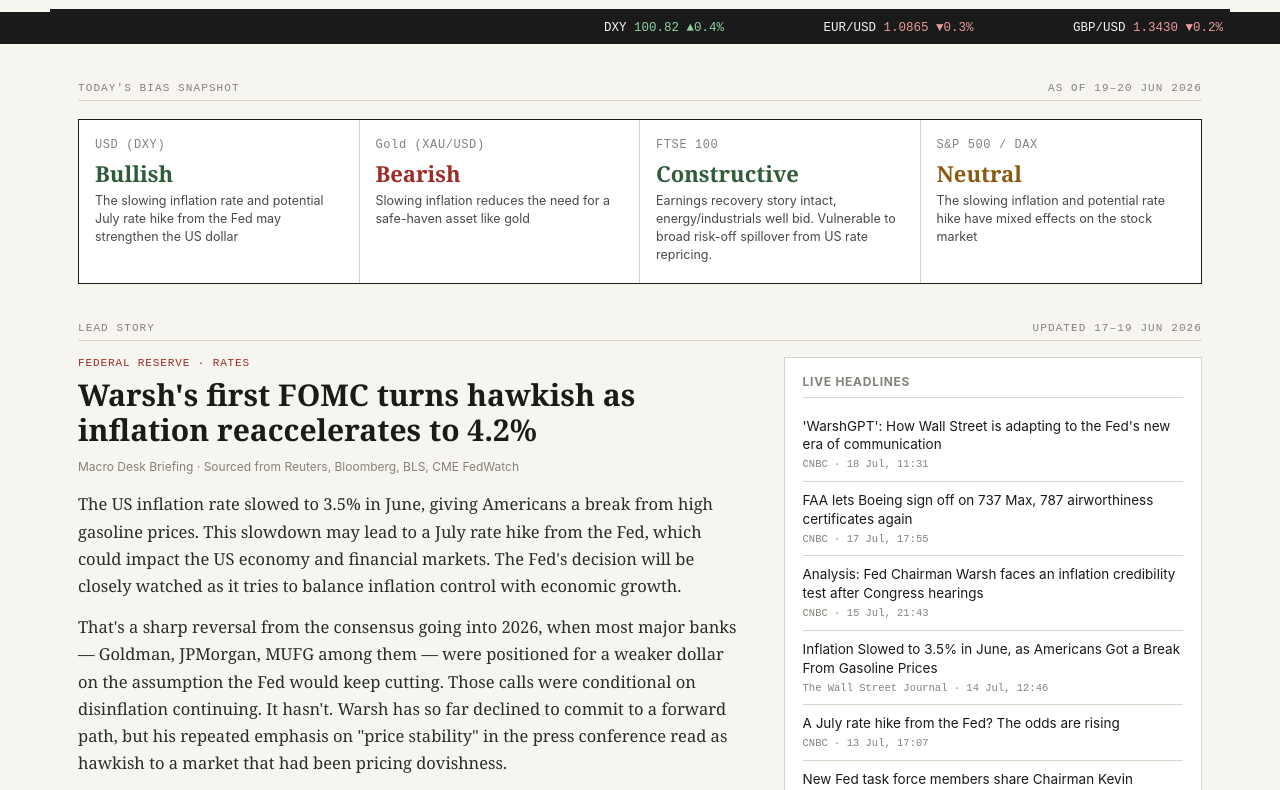
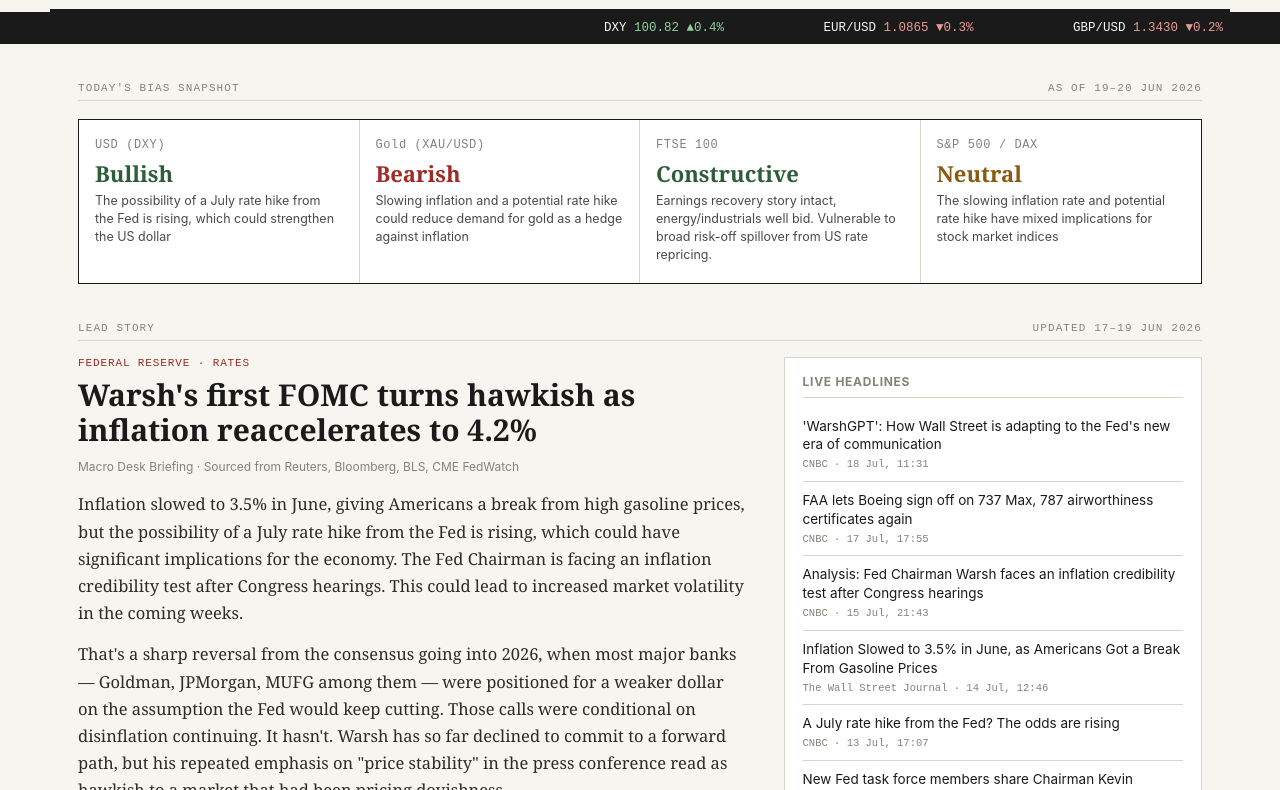
Before and after one commit to MehtajAbbas7/MACRO-DESK-UPDATED-, a plain HTML site: page index.html in a window 1280 px wide. Shown: the part 144-934 px from the top of the page. Drawn offline with Linux system fonts and the light colour scheme.

Commit message:
Auto-update headlines and analysis

```diff
--- a/data/analysis.json
+++ b/data/analysis.json
@@ -1,10 +1,10 @@
 {
   "usd_bias": "Bullish",
-  "usd_reason": "The slowing inflation rate and potential July rate hike from the Fed may strengthen the US dollar",
+  "usd_reason": "The possibility of a July rate hike from the Fed is rising, which could strengthen the US dollar",
   "gold_bias": "Bearish",
-  "gold_reason": "Slowing inflation reduces the need for a safe-haven asset like gold",
+  "gold_reason": "Slowing inflation and a potential rate hike could reduce demand for gold as a hedge against inflation",
   "indices_bias": "Neutral",
-  "indices_reason": "The slowing inflation and potential rate hike have mixed effects on the stock market",
-  "lead_story": "The US inflation rate slowed to 3.5% in June, giving Americans a break from high gasoline prices. This slowdown may lead to a July rate hike from the Fed, which could impact the US economy and financial markets. The Fed's decision will be closely watched as it tries to balance inflation control with economic growth.",
-  "updated": "2026-07-23T08:23:00Z"
+  "indices_reason": "The slowing inflation rate and potential rate hike have mixed implications for stock market indices",
+  "lead_story": "Inflation slowed to 3.5% in June, giving Americans a break from high gasoline prices, but the possibility of a July rate hike from the Fed is rising, which could have significant implications for the economy. The Fed Chairman is facing an inflation credibility test after Congress hearings. This could lead to increased market volatility in the coming weeks.",
+  "updated": "2026-07-23T11:06:09Z"
 }
--- a/index.html
+++ b/index.html
@@ -240,7 +240,7 @@
       <button class="refresh-btn" id="refreshBtn" onclick="refreshDesk()">
         <span id="refreshIcon">↻</span> <span id="refreshLabel">Refresh briefing</span>
       </button>
-      <div class="refresh-note">Pulls a fresh read by asking Claude to search live sources. Last built: <span id="lastBuilt">23 Jul 2026 08:23 UTC (auto-generated)</span></div>
+      <div class="refresh-note">Pulls a fresh read by asking Claude to search live sources. Last built: <span id="lastBuilt">23 Jul 2026 11:06 UTC (auto-generated)</span></div>
     </div>
   </div>
 </div>
@@ -278,12 +278,12 @@
     <div class="bias-cell">
       <div class="bias-asset">USD (DXY)</div>
       <div class="bias-dir bull">Bullish</div>
-      <div class="bias-sub">The slowing inflation rate and potential July rate hike from the Fed may strengthen the US dollar</div>
+      <div class="bias-sub">The possibility of a July rate hike from the Fed is rising, which could strengthen the US dollar</div>
     </div>
     <div class="bias-cell">
       <div class="bias-asset">Gold (XAU/USD)</div>
       <div class="bias-dir bear">Bearish</div>
-      <div class="bias-sub">Slowing inflation reduces the need for a safe-haven asset like gold</div>
+      <div class="bias-sub">Slowing inflation and a potential rate hike could reduce demand for gold as a hedge against inflation</div>
     </div>
     <div class="bias-cell">
       <div class="bias-asset">FTSE 100</div>
@@ -293,7 +293,7 @@
     <div class="bias-cell">
       <div class="bias-asset">S&amp;P 500 / DAX</div>
       <div class="bias-dir neutral">Neutral</div>
-      <div class="bias-sub">The slowing inflation and potential rate hike have mixed effects on the stock market</div>
+      <div class="bias-sub">The slowing inflation rate and potential rate hike have mixed implications for stock market indices</div>
     </div>
   </div>
 
@@ -304,7 +304,7 @@
       <span class="lead-kicker">Federal Reserve · Rates</span>
       <h2>Warsh's first FOMC turns hawkish as inflation reaccelerates to 4.2%</h2>
       <div class="byline">Macro Desk Briefing · Sourced from Reuters, Bloomberg, BLS, CME FedWatch</div>
-      <p>The US inflation rate slowed to 3.5% in June, giving Americans a break from high gasoline prices. This slowdown may lead to a July rate hike from the Fed, which could impact the US economy and financial markets. The Fed's decision will be closely watched as it tries to balance inflation control with economic growth.</p>
+      <p>Inflation slowed to 3.5% in June, giving Americans a break from high gasoline prices, but the possibility of a July rate hike from the Fed is rising, which could have significant implications for the economy. The Fed Chairman is facing an inflation credibility test after Congress hearings. This could lead to increased market volatility in the coming weeks.</p>
       <p>That's a sharp reversal from the consensus going into 2026, when most major banks — Goldman, JPMorgan, MUFG among them — were positioned for a weaker dollar on the assumption the Fed would keep cutting. Those calls were conditional on disinflation continuing. It hasn't. Warsh has so far declined to commit to a forward path, but his repeated emphasis on "price stability" in the press conference read as hawkish to a market that had been pricing dovishness.</p>
       <div class="pullquote">"Every bearish-dollar bank target on the street this year rested on the same assumption: that the Fed cuts. With inflation at 4.2%, that assumption is the thing that broke."</div>
       <p>The knock-on effects are showing up everywhere you'd expect. The dollar index is holding near one-year highs around 100.8. Gold has lost its safe-haven bid to rate-driven selling, dropping roughly 25% from January's all-time high of $5,589 even as the Iran conflict persists — a genuinely unusual setup, since the same war that should support gold is also the inflation source keeping the Fed restrictive. And US equities have shrugged it off almost entirely, with the S&amp;P riding strong May jobs data and AI capex enthusiasm to within range of fresh highs.</p>
```
